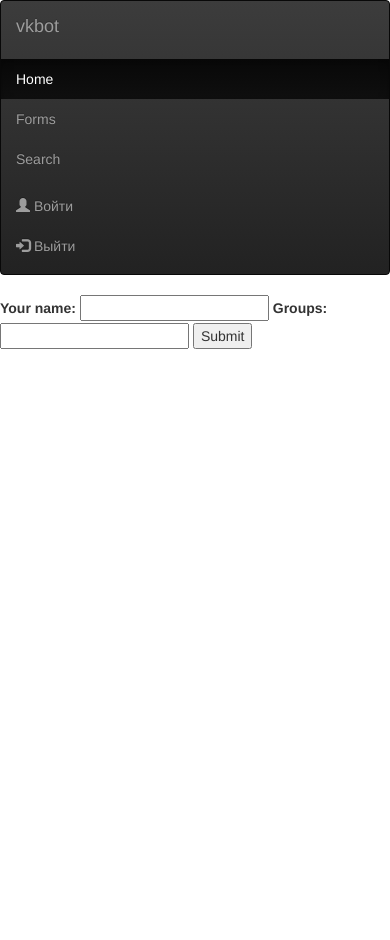
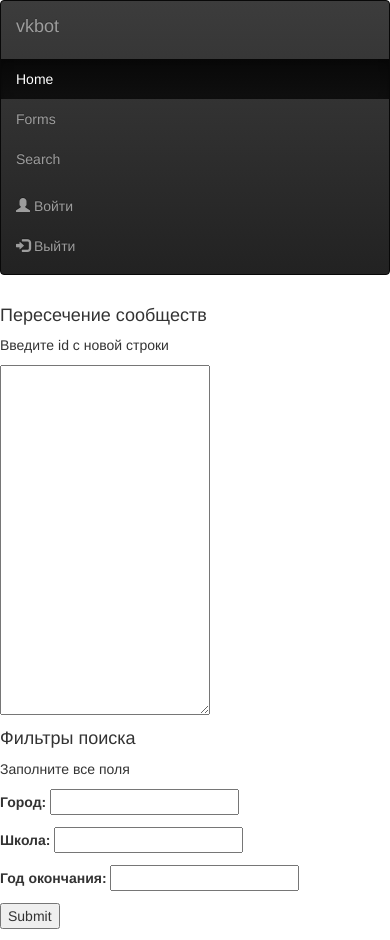
Before and after one commit to ca72ss/VK, a Django app: page /forms in a window 390 px wide. Before the commit the page ends 349 px from the top, so only its background shows below. Run offline with Django 3.2, Linux system fonts and the light colour scheme; some libraries are stand-ins or nearby versions.

Commit message:
added bad search

```diff
--- a/search/templates/search/forms.html
+++ b/search/templates/search/forms.html
@@ -1,11 +1,33 @@
 {% extends 'search/base.html' %}
 {% block content %}
-<form action="get_name" method="get">
-    {% csrf_token %}
-    <label for="your_name">Your name: </label>
-    <input id="your_name" type="text" name="your_name" maxlength="100" required />
-    <label for="groups">Groups: </label>
-    <input id="groups" type="text" name="groups" maxlength="1000" required />
-    <input type="submit" value="Submit" />
+<div class="row">
+  <div class="col-sm-3">
+  </div>
+  <div class="col-sm-3">
+    <form action="get_name" method="get">
+        {% csrf_token %}
+        <h4>Пересечение сообществ</h4>
+          <p>Введите id c новой строки</p>
+        <Textarea id="groups" type="Textarea" name="groups" maxlength="1000" required style="margin: 0px; width: 210px; height: 350px;"  /></Textarea>
+   </div>
+  <div class="col-sm-3">
+    <h4>Фильтры поиска</h4>
+    <p>Заполните все поля</p>
+     <label for="city">Город: </label>
+    <input id="city" type="text" name="city" maxlength="100" required />
+    <p></p>
+     <label for="school">Школа: </label>
+    <input id="school" type="text" name="school" maxlength="100" required />
+    <p></p>
+     <label for="school_year">Год окончания: </label>
+    <input id="school_year" type="text" name="school_year" maxlength="100" required />
+    <p></p>
+    <p><input type="submit" value="Submit" /></p>
 </form>
+  </div>
+   <div class="col-sm-3">
+  </div>
+</div>
+</div>
+
 {% endblock %}
--- a/search/views.py
+++ b/search/views.py
@@ -49,28 +49,43 @@ def get_name(request):
     session = vk.Session(access_token= at)
     api=vk.API(session)
 
-    if 'your_name' in request.GET and request.GET['your_name']:
-        your_name = request.GET['your_name']
-        request.session['groups_s'] =request.GET['groups']
+    city = request.GET['city']
+    school = request.GET['school']
+    school_year = request.GET['school_year']
+    request.session['groups_s'] =request.GET['groups']
 
-        groups_s = request.session.get('groups_s', '')
-        test = groups_s.split(',')
-        res = []
-        for x in test:
-            groupsUsers = api.groups.getMembers(group_id = x,fields = "photo_100")
-            group_1 = groupsUsers['users']
-            gu1=[u['uid'] for u in group_1]
-            res.extend(gu1)
-        resul = Counter(res)
-        result = dict(resul)
-        ids=[]
-        print (result)
-        for key, value in result.items():
-            if value>1:
-                ids.append(str(key))
-        print(ids)
-        users = api.users.get(user_ids = ids,fields = "photo_100,last_seen,photo_id,has_mobile,universities,last_seen,photo_id,has_mobile,universities,can_write_private_message,can_send_friend_request")
-        return render(request, 'search/done.html', {'users':users})
+    UA_CID = api.database.getCountries(code='UA')[0]['cid']
+    CITY = api.database.getCities(country_id=UA_CID, q=city)
+    nc = 0
+    CITY_ID = CITY[nc]['cid']
+    SCHOOL =  api.database.getSchools(q=school,city_id=CITY_ID)
+    SCHOOL_ID = SCHOOL[1]['id']
+    ids_s = []
+    users_s = api.users.search(count=10,country=UA_CID, age_from=0, age_to=99, school_year=school_year, school = SCHOOL_ID, fields = "photo_100,last_seen,photo_id,has_mobile,universities")
+    del users_s[0]
+    for u in users_s:
+        ids_s.append(str(u['uid']))
+    print (ids_s)
+
+    groups_s = request.session.get('groups_s', '')
+    test = groups_s.split("\n")
+    res = []
+    for x in test:
+        groupsUsers = api.groups.getMembers(group_id = x,fields = "photo_100")
+        group_1 = groupsUsers['users']
+        gu1=[u['uid'] for u in group_1]
+        res.extend(gu1)
+    resul = Counter(res)
+    result = dict(resul)
+    ids=[]
+    for key, value in result.items():
+        if value>1:
+            ids.append(str(key))
+    result_ids=list(set(ids) & set(ids_s))
+    print (ids)
+    print(result_ids)
+    users = api.users.get(user_ids = result_ids,fields = "photo_100,last_seen,photo_id,has_mobile,universities,last_seen,photo_id,has_mobile,universities,can_write_private_message,can_send_friend_request")
+    return render(request, 'search/done.html', {'users':users})
 
 
 def intersection(request):
```
Also changed, not shown: search/forms.py (+7 -2 lines).
